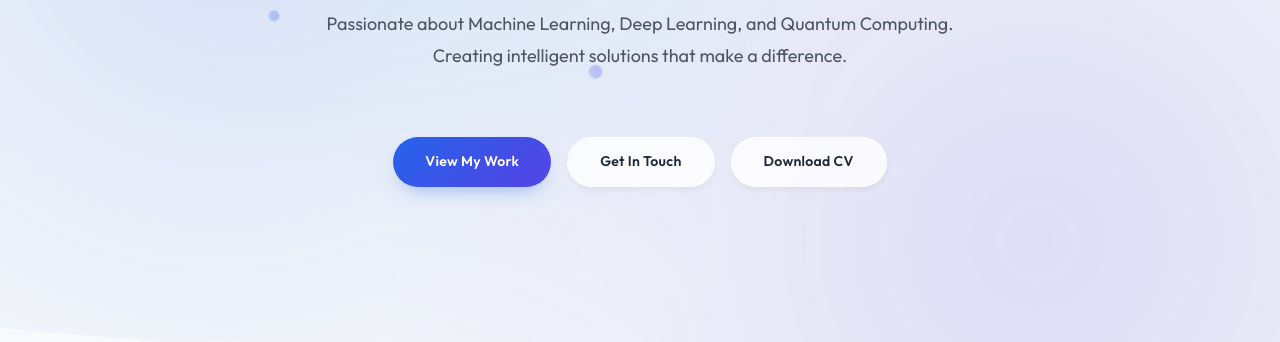
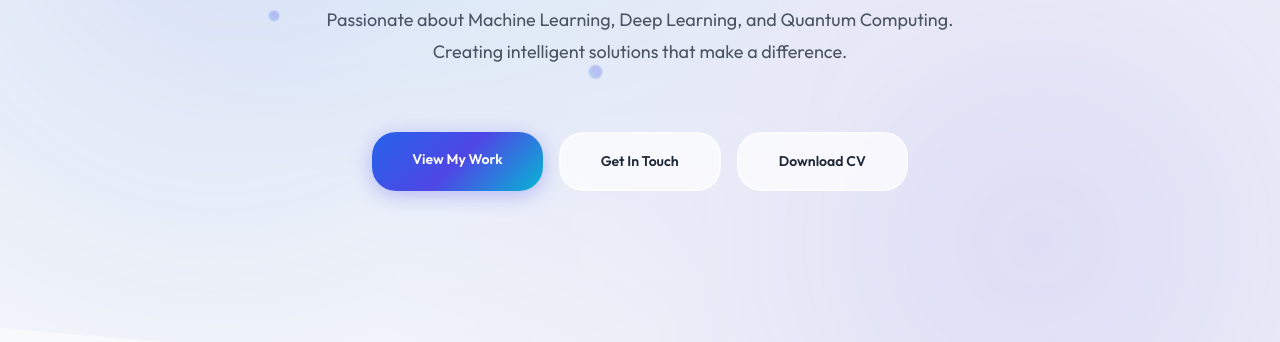
Before and after one commit to Abhijith-Reddy-ch/portfolio, a plain HTML site: page index.html in a window 1280 px wide. Shown: the part 458-800 px from the top of the page. Drawn offline with Linux system fonts and the light colour scheme; files whose address does not match are found by name.

Commit message:
Update styles.css

```diff
--- a/styles.css
+++ b/styles.css
@@ -331,49 +331,42 @@ a {
    BUTTONS
    ========================================== */
 .btn {
-  padding: 0.8rem 2rem;
+  padding: 1rem 2.5rem;
   font-size: var(--font-size-sm);
   font-weight: 600;
-  border-radius: 50px;
+  border-radius: var(--radius-lg);
   cursor: pointer;
-  transition: all 0.3s cubic-bezier(0.4, 0, 0.2, 1);
+  transition: all var(--transition-base);
   border: none;
-  display: inline-flex;
-  align-items: center;
-  justify-content: center;
+  display: inline-block;
   position: relative;
   overflow: hidden;
-  letter-spacing: 0.02em;
-  z-index: 1;
 }
 
 .btn-primary {
   background: var(--gradient-primary);
-  background-size: 200% auto;
   color: #ffffff;
-  box-shadow: 0 10px 20px -10px rgba(37, 99, 235, 0.5);
+  box-shadow: 0 4px 20px rgba(99, 102, 241, 0.4);
 }
 
 .btn-primary:hover {
-  background-position: right center;
-  transform: translateY(-3px);
-  box-shadow: 0 15px 30px -10px rgba(79, 70, 229, 0.6);
+  transform: translateY(-2px);
+  box-shadow: 0 6px 30px rgba(99, 102, 241, 0.6);
 }
 
 .btn-secondary {
-  background: rgba(255, 255, 255, 0.8);
-  border: 1px solid rgba(255, 255, 255, 0.6);
+  background: var(--glass-bg);
+  border: 2px solid var(--glass-border);
   color: var(--color-text-primary);
-  backdrop-filter: blur(10px);
-  box-shadow: 0 4px 6px -1px rgba(0, 0, 0, 0.05);
+  backdrop-filter: var(--glass-blur);
 }
 
 .btn-secondary:hover {
   background: var(--gradient-primary);
   border-color: transparent;
   color: #ffffff;
-  transform: translateY(-3px);
-  box-shadow: 0 15px 30px -10px rgba(79, 70, 229, 0.5);
+  transform: translateY(-2px);
+  box-shadow: 0 6px 30px rgba(99, 102, 241, 0.6);
 }
 
 /* ==========================================
@@ -459,7 +452,7 @@ a {
   padding: 1.2rem;
 
 
-  border-top: 1px solid rgba(255, 255, 255, 0.15);
+  border-top: 1px solid rgba(255,255,255,0.15);
 
   transform: translateY(0);
   opacity: 1;
@@ -470,9 +463,9 @@ a {
 /* Hover Effect — gives it a stronger look */
 .project-card:hover .project-overlay {
   background: rgba(15, 17, 25, 0.75);
-  border-top: 1px solid rgba(255, 255, 255, 0.28);
+  border-top: 1px solid rgba(255,255,255,0.28);
   transform: translateY(-4px);
-  box-shadow: 0 -10px 25px rgba(0, 0, 0, 0.4);
+  box-shadow: 0 -10px 25px rgba(0,0,0,0.4);
 }
 
 
@@ -496,12 +489,11 @@ a {
 
 .project-overlay .tag {
   padding: 0.4rem 0.85rem;
-  background: rgba(255, 255, 255, 0.18);
-  /* more visible */
+  background: rgba(255,255,255,0.18);  /* more visible */
   color: #fff;
   font-weight: 500;
   border-radius: 1rem;
-  border: 1px solid rgba(255, 255, 255, 0.22);
+  border: 1px solid rgba(255,255,255,0.22);
   font-size: 0.85rem;
   transition: 0.3s ease;
 }
```
Lines whose indentation alone changed are shown as unchanged.
